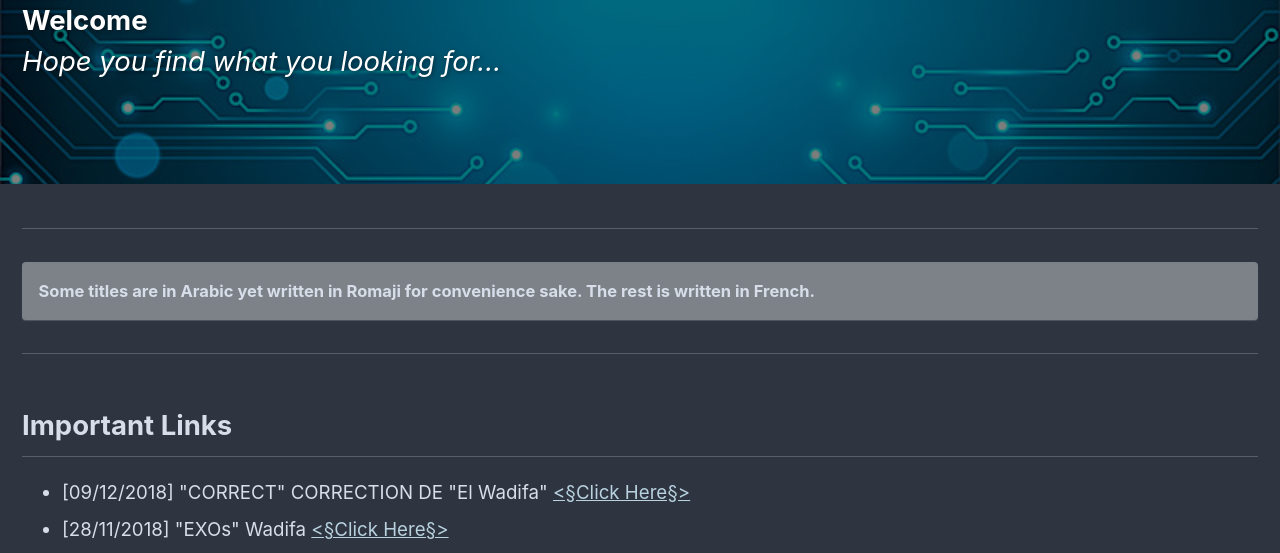
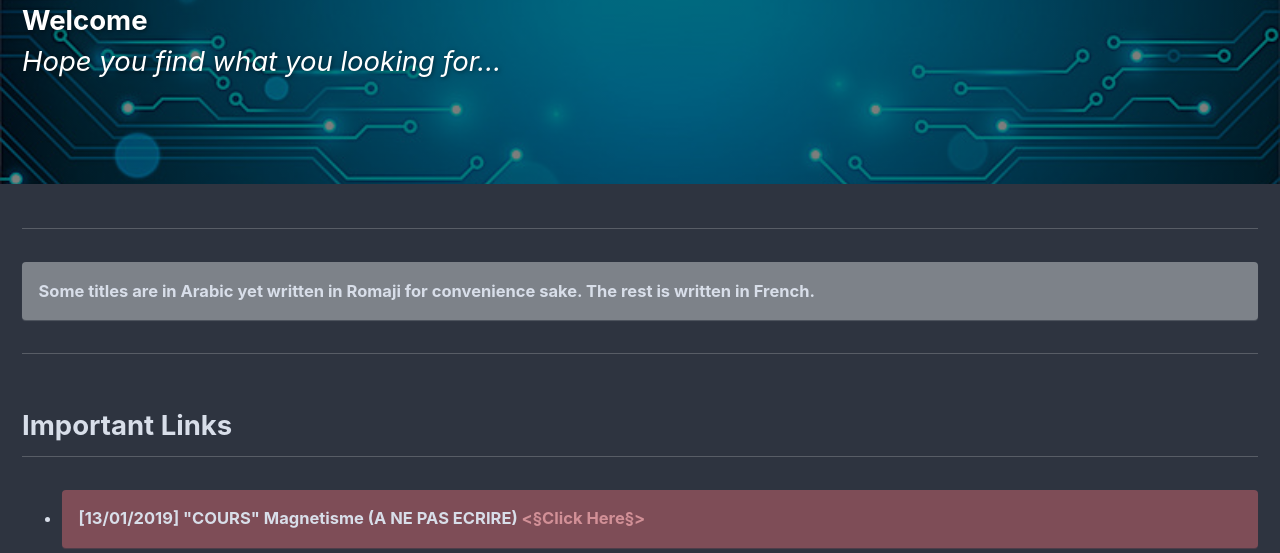
Before and after one commit to ee-2mt/ee-2mt.github.io, a plain HTML site: page index.html in a window 1280 px wide. Shown: the part 247-800 px from the top of the page. Drawn offline with Linux system fonts and the light colour scheme.

Commit message:
Update index.html

```diff
--- a/index.html
+++ b/index.html
@@ -167,6 +167,9 @@
             </h2>
 
             <ul>
+              <li class="notice--danger">
+                [13/01/2019] "COURS" Magnetisme (A NE PAS ECRIRE) <a href="https://goo.gl/nyuJ6T" target="_blank"><§Click Here§></a>
+              </li>
               <li>
                 [09/12/2018] "CORRECT" CORRECTION DE "El Wadifa" <a href="https://goo.gl/tXmb4T" target="_blank"><§Click Here§></a>
               </li>
```
